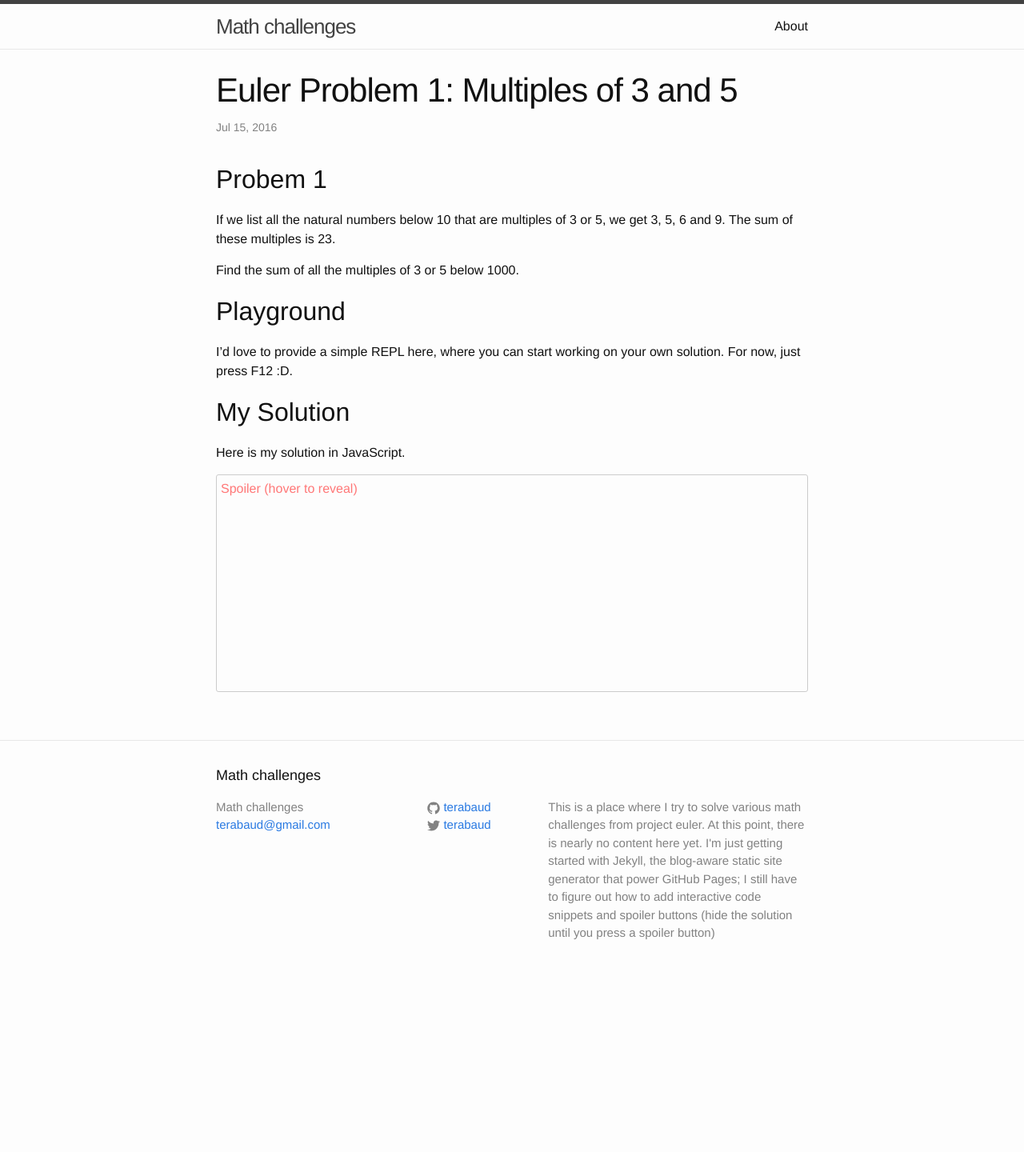
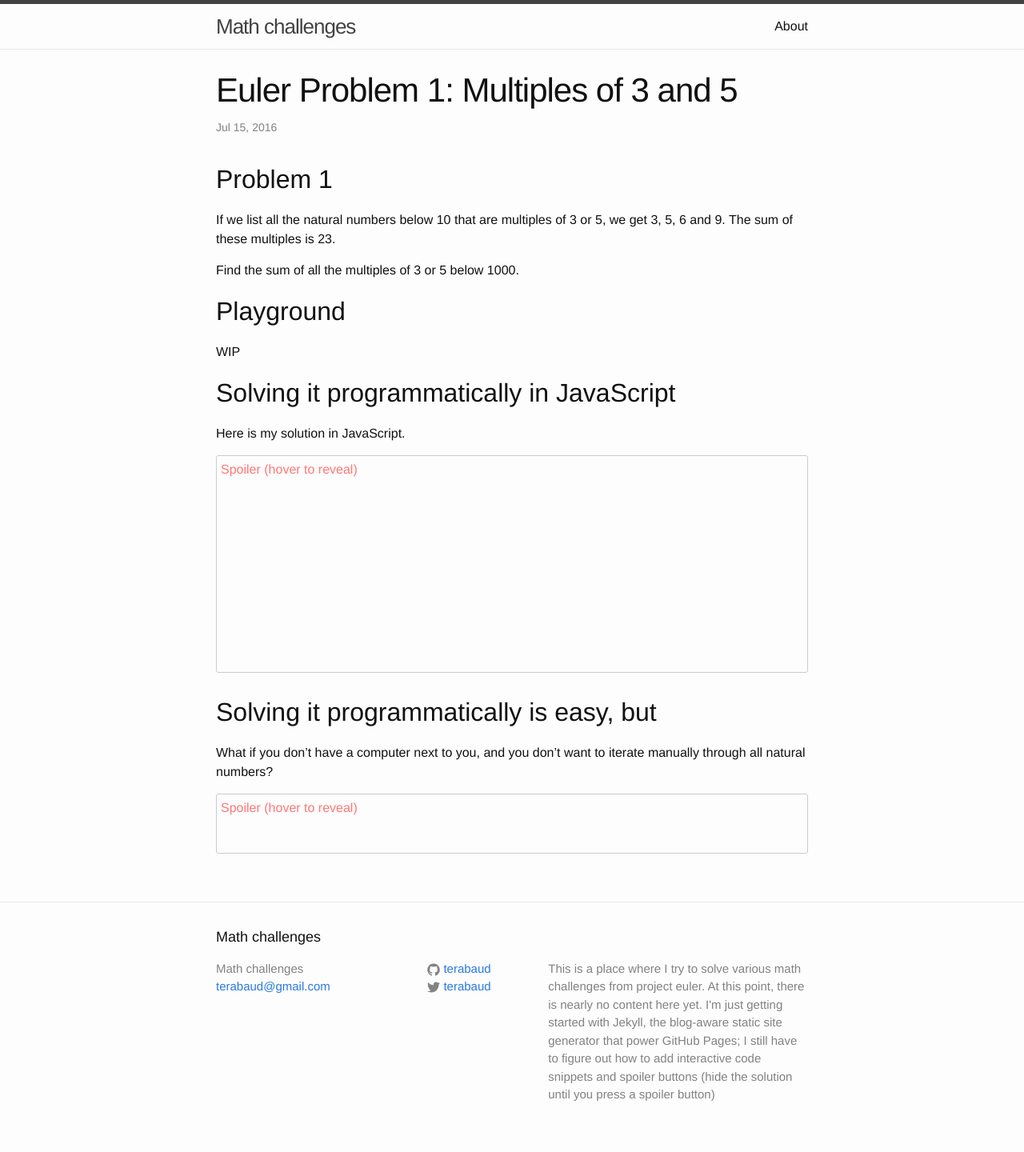
Before and after one commit to learosema/math-challenges, a Jekyll site: the page built from _posts/2016-07-15-euler-1.md, in a window 1280 px wide. Shown: the whole page at 80% size. Built offline with Jekyll 4.4.1, drawn with Linux system fonts in a browser that asks for light colours; before the commit the page ends 1238 px from its top, so only the background shows below that.

Commit message:
added mathjax and stuff

```diff
--- /dev/null
+++ b/_includes/playground.html
@@ -0,0 +1,3 @@
+## Playground
+
+WIP
--- a/_layouts/default.html
+++ b/_layouts/default.html
@@ -14,7 +14,7 @@
     </div>
 
     {% include footer.html %}
-
+    <script src="https://cdn.mathjax.org/mathjax/latest/MathJax.js?config=TeX-AMS-MML_HTMLorMML" type="text/javascript"></script>
   </body>
 
 </html>
--- a/_posts/2016-07-15-euler-1.md
+++ b/_posts/2016-07-15-euler-1.md
@@ -2,25 +2,27 @@
 layout: post
 title:  "Euler Problem 1: Multiples of 3 and 5"
 date:   2016-07-15 17:23:45 +0200
-categories: jekyll update
+categories: euler
 ---
-## Probem 1
+## Problem 1
 
 If we list all the natural numbers below 10 that are multiples of 3 or 5, we get 3, 5, 6 and 9. The sum of these multiples is 23.
 
 Find the sum of all the multiples of 3 or 5 below 1000.
 
-## Playground
+{% include playground.html %}
 
-I'd love to provide a simple REPL here, where you can start working on your own solution. For now, just press F12 :D.
+<script type="text/html" class="test">
+return result(1000) === 233168
+</script>
 
-## My Solution
+## Solving it programmatically in JavaScript
 
 Here is my solution in JavaScript.
-<div class="spoiler" id="spoiler">
+<div class="spoiler">
 {% highlight javascript %}
 const result = (n) => {
-    let i=0, j=0;
+    let i, j;
     for(j = 0, i = n; i--;)
         j += (i % 3 == 0 || i % 5 == 0) ? i : 0;
     return j;
@@ -31,3 +33,15 @@ result(1000); // 233168
 
 {% endhighlight %}
 </div>
+
+## Solving it programmatically is easy, but
+
+What if you don't have a computer next to you, and you don't want to iterate manually through all natural numbers?
+
+<div class="spoiler">
+<!-- <p>That's where the little gaussian formular comes in handy:</p>
+
+$$\sum_{k=1}^n k = \frac{(n^2+n)}{2}$$
+-->
+<p>WIP</p>
+</div>
--- a/css/own.scss
+++ b/css/own.scss
@@ -10,6 +10,7 @@
     border: 1px solid #ccc;
     border-radius: 3px;
     padding: 5px;
+    margin: 5px 0 25px 0;
 
     * {
         opacity: 0;
```
